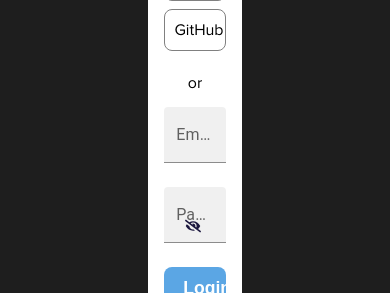
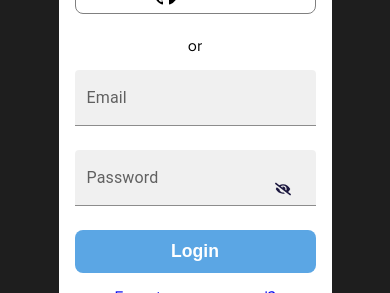
Before and after one commit to Code-Generator-Sufaz/lazy-devs-v3, a React (Create React App) app in the folder client/: page /login in a window 390 px wide. Shown: the part 453-746 px from the top of the page. Built offline with nearby package versions, Linux system fonts and the light colour scheme; no server answers.

Commit message:
made responsive

```diff
--- a/client/package.json
+++ b/client/package.json
@@ -27,6 +27,7 @@
     "react-icons": "^4.6.0",
     "react-router-dom": "^6.4.1",
     "react-scripts": "5.0.1",
+    "react-spinners": "^0.13.6",
     "react-syntax-highlighter": "^15.5.0",
     "react-transition-group": "^4.4.5",
     "semantic-ui-css": "^2.5.0",
--- a/client/src/components/UI/UserRegistration/AuthContainer.jsx
+++ b/client/src/components/UI/UserRegistration/AuthContainer.jsx
@@ -10,10 +10,13 @@ export default function AuthContainer({children}) {
 
 
 const Auth = styled.div`
-  width:30%;
+  width:50%;
   background: white;
   display: flex;
   flex-direction: column;
   border-radius: 0.5rem;
   padding: 1rem;
+  @media (max-width: 900px) {
+    width: 70%;
+  }
 `
--- a/client/src/components/UI/UserRegistration/FormContainer.jsx
+++ b/client/src/components/UI/UserRegistration/FormContainer.jsx
@@ -9,6 +9,9 @@ export default function FormContainer({children}) {
 
 const Container = styled.form`
 margin-top: 1rem;
+@media (max-width: 908px) {
+  width: 100%;
+}
   h3 {
     color: tomato;
     font-size: 1rem;
--- a/client/src/components/UI/UserRegistration/MainContainer.jsx
+++ b/client/src/components/UI/UserRegistration/MainContainer.jsx
@@ -14,6 +14,7 @@ const Container = styled.div`
   justify-content: space-evenly;
 
   @media (max-width: 900px) {
+    width:100%;
     flex-direction: column;
     justify-content: space-evenly;
     align-items: center;
--- a/client/src/pages/main/Home.jsx
+++ b/client/src/pages/main/Home.jsx
@@ -43,12 +43,13 @@ const BannerContainer = styled.div`
   width: 50%;
   @media (max-width: 900px) {
     text-align: center;
+    width: 100%;
   }
   h1 {
     text-transform: uppercase;
     font-size: 3.5rem;
     @media (max-width: 900px) {
-      font-size: 3rem;
+      font-size: 2.2rem;
     }
     letter-spacing: 2px;
     word-spacing: 1px;
--- a/client/src/store/Context.js
+++ b/client/src/store/Context.js
@@ -151,9 +151,7 @@ function ContextProvider({ children }) {
         open,
         setOpen,
         darkTheme,
-        setDarkTheme,
-        open,
-        setOpen,
+        setDarkTheme
       }}
     >
       {children}
```
